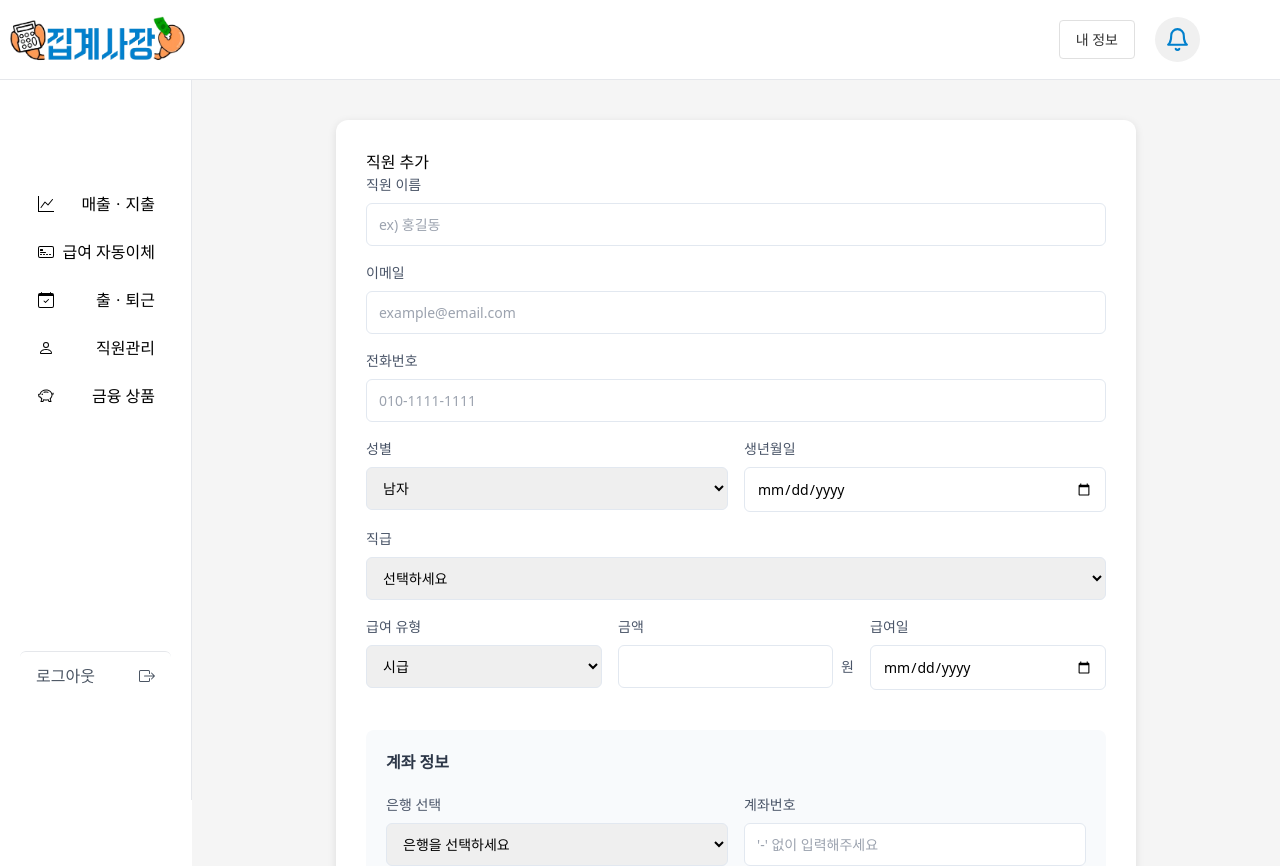
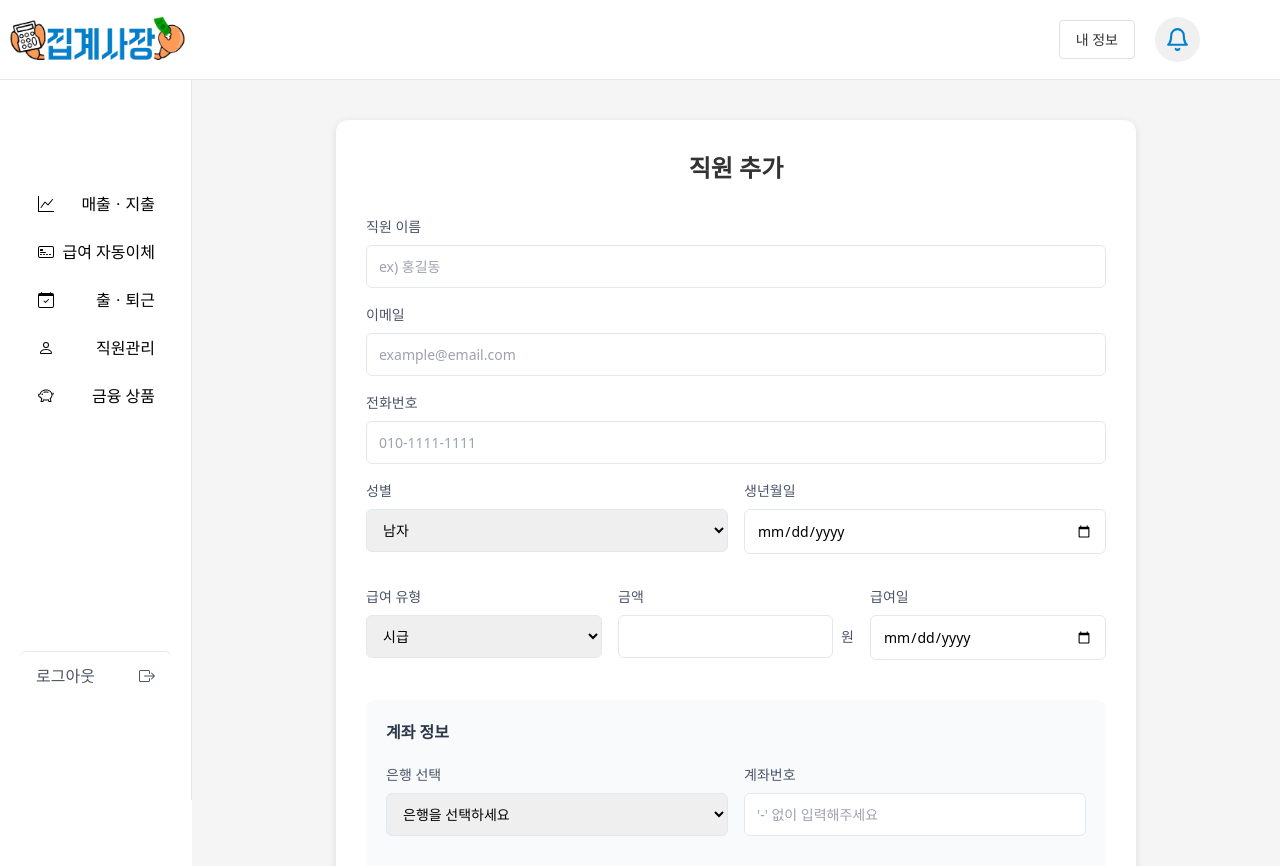
Before and after one commit to woorifisa-projects-3rd/MSA-FE, a Next.js app: page /employee/management/employee-add in a window 1280 px wide. Shown: the top 866 px of the page. Built offline with nearby package versions, Linux system fonts and the light colour scheme.

Commit message:
feat:직원 추가 수정 페이지

```diff
--- a/app/(with-sidebar)/employee/management/employee-add/page.js
+++ b/app/(with-sidebar)/employee/management/employee-add/page.js
@@ -84,16 +84,6 @@ export default function EmployeeForm() {
                 </div>
 
                 <div className={styles.formGroup}>
-                    <label>직급</label>
-                    <select
-                        value={formData.position}
-                        onChange={(e) => setFormData({...formData, position: e.target.value})}
-                    >
-                        <option value="">선택하세요</option>
-                        <option value="사원">사원</option>
-                        <option value="대리">대리</option>
-                        <option value="과장">과장</option>
-                    </select>
                 </div>
 
                 <div className={styles.formRow}>
--- a/app/(with-sidebar)/employee/management/employee-add/page.module.css
+++ b/app/(with-sidebar)/employee/management/employee-add/page.module.css
@@ -114,3 +114,11 @@
 .submitButton:hover {
     background-color: #2c5282;
 }
+
+.formTitle {
+    font-size: 24px;
+    font-weight: 600;
+    color: #333;
+    margin-bottom: 30px;
+    text-align: center; /* 중앙 정렬 추가 */
+}
```
